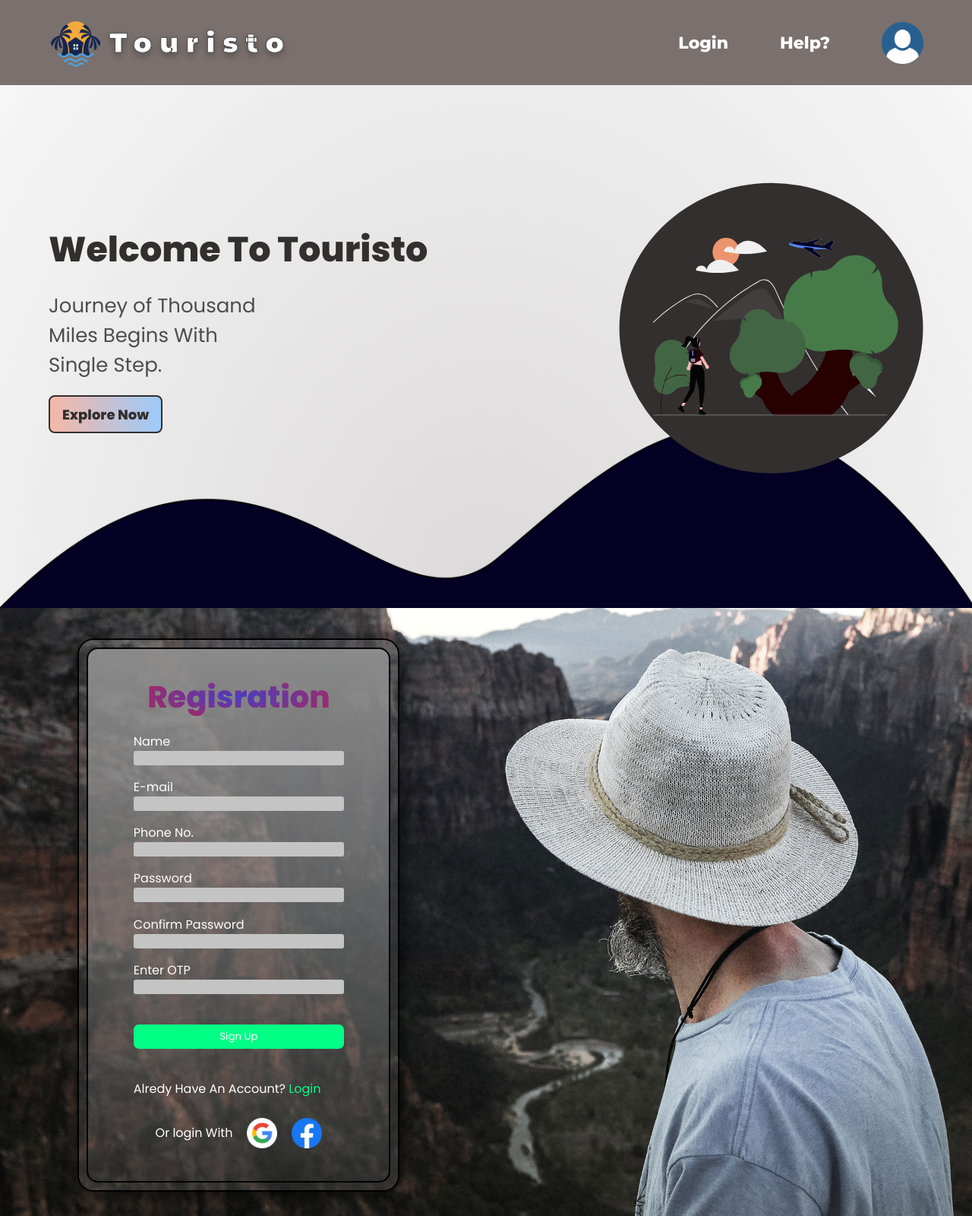
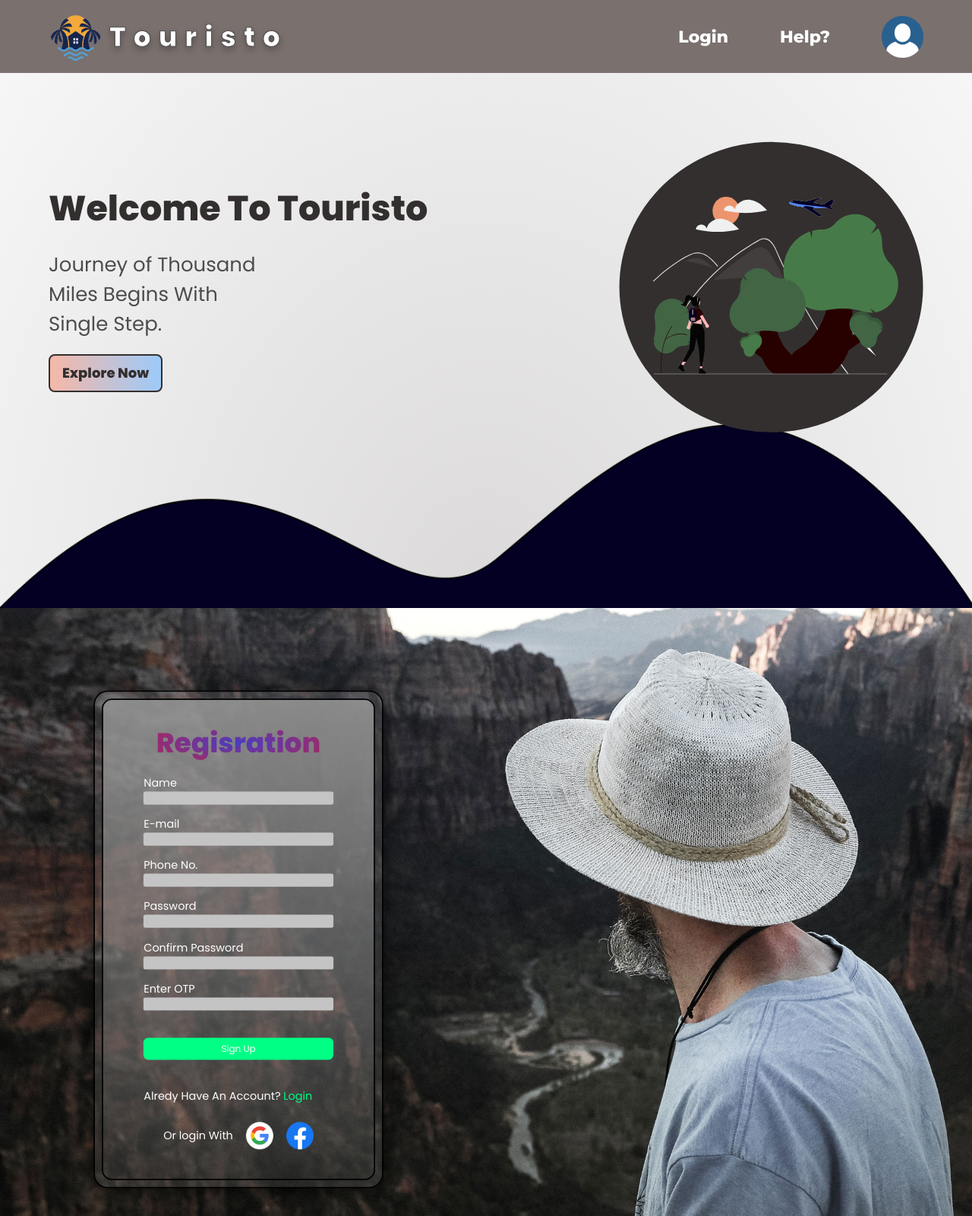
Before and after one commit to AshishPatel11/Touristo, a PHP site: page /signup.html in a window 1280 px wide. Shown: the whole page at 76% size. Run offline with PHP 8.4, Linux system fonts and the light colour scheme.

Commit message:
sticked navbar by ashish

```diff
--- a/css/nav.css
+++ b/css/nav.css
@@ -23,6 +23,9 @@
   ); */
   /* box-shadow: 0px 5px 6px rgba(0, 0, 0, 0.25); */
   width: 100%;
+  position: fixed;
+  top: 0px;
+  z-index: 10;
   background-color: #7a706e;
 }
 .navbar {
@@ -30,10 +33,10 @@
   margin: auto;
   display: flex;
   align-items: center;
-  height: 14vh;
+  height: 12vh;
 }
 .logo {
-  font-family: montserrat, sans-serif;
+  font-family: poppins, sans-serif;
   font-weight: 900;
   outline: none;
   font-size: 36px;
@@ -97,8 +100,8 @@
   .nav-ul {
     position: absolute;
     right: 0px;
-    height: 86vh;
-    top: 14vh;
+    height: 88vh;
+    top: 12vh;
     background-image: linear-gradient(
       to top,
       rgb(152, 203, 255, 0.84),
--- a/css/signup.css
+++ b/css/signup.css
@@ -9,7 +9,8 @@ body {
   background-image: radial-gradient(rgb(219, 217, 217), rgb(248, 248, 248));
 }
 .sec {
-  height: 100vh;
+  height: 88vh;
+  margin-top: 12vh;
 }
 .intro-section {
   font-family: poppins, sans-serif;
@@ -150,7 +151,8 @@ input {
   box-shadow: 3px 3px 20px rgba(0, 0, 0, 0.657);
   position: relative;
   left: 8%;
-  top: 5%;
+  top: 9%;
+  transform: scale(0.9);
 }
 .form-title {
   background: -webkit-radial-gradient(
```
